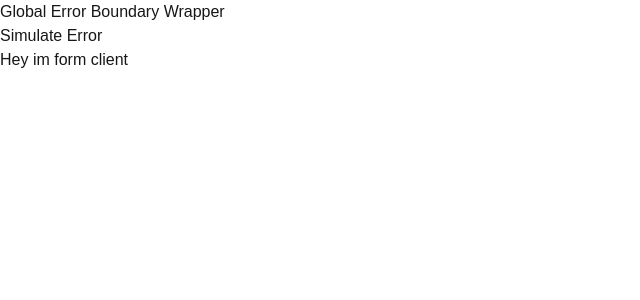
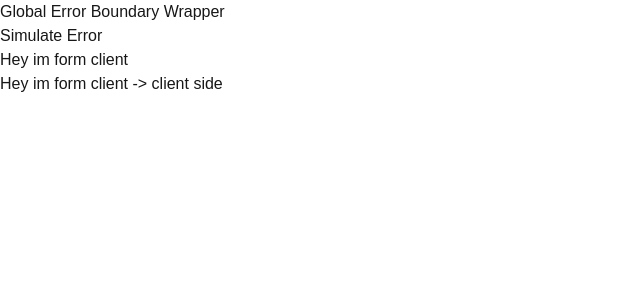
Before and after one commit to Arijit-mondal099/learning-next.js, a Next.js app: page /client-route in a window 1280 px wide. Shown: the top 300 px of the page, without its empty margins (0-640 px from the left). Built offline with nearby package versions, Linux system fonts and the light colour scheme.

Commit message:
learning about the client only code

```diff
--- a/package.json
+++ b/package.json
@@ -9,6 +9,7 @@
     "lint": "eslint"
   },
   "dependencies": {
+    "client-only": "^0.0.1",
     "next": "16.1.4",
     "react": "19.2.3",
     "react-dom": "19.2.3",
--- a/src/app/client-route/page.tsx
+++ b/src/app/client-route/page.tsx
@@ -1,15 +1,19 @@
 "use client";
 
+import { client_side_function } from "@/utils/client_utils";
 // import { server_side_function } from "@/utils/server_utils";
 
 const ClientRoutePage = () => {
   // problem is we can access here server side ulils fun's
   // we can prevent this problem by installing 'npm i server-only' packege and import it at the top of the server uitls file
-  // const val = server_side_function();
+  // const server_val = server_side_function();
+
+  const client_val = client_side_function();
 
   return (
     <div>
       <h1>Hey im form client</h1>
+      <h1>Hey im form client -&gt; {client_val}</h1>
     </div>
   );
 };
--- a/src/app/server-route/page.tsx
+++ b/src/app/server-route/page.tsx
@@ -1,9 +1,14 @@
 import { server_side_function } from "@/utils/server_utils";
 // import { useAppContext } from "@/components/app_context";
 import { DisplayName } from "@/components/DisplayName";
+// import { client_side_function } from "@/utils/client_utils";
 
 const ServerRoutePage = async () => {
-  const val = server_side_function();
+  const server_val = server_side_function();
+
+  // problem is we are accessing client side code in side an server component
+  // we can prevent this problem by installing 'npm i client-only' packege and import it at the top of the client uitls file
+  // const client_val = client_side_function();
 
   // Server Components cannot call Client Hooks or Client Context
   // useAppContext() is a client hook, so it can only run in Client Components, not Server Components.
@@ -11,7 +16,8 @@ const ServerRoutePage = async () => {
 
   return (
     <div>
-      <h1>Hey im form server -&gt; {val}</h1>
+      <h1>Hey im form server -&gt; {server_val}</h1>
+      {/* <h1>Hey im form client -&gt; {client_val}</h1> */}
       {/* the solution is we can create an seperate client component to display conext data */}
       <DisplayName />
     </div>
--- /dev/null
+++ b/src/utils/client_utils.ts
@@ -0,0 +1,11 @@
+import "client-only"; // we can do here an security that only client components are can access those client utils
+
+export const client_side_function = (): string => {
+  console.log(`
+    use browser API's intractions
+    use localstorage
+    ...
+  `);
+
+  return "client side";
+};
```
Also changed, not shown: 1 other file (tests, documents, lock files or other folders).
